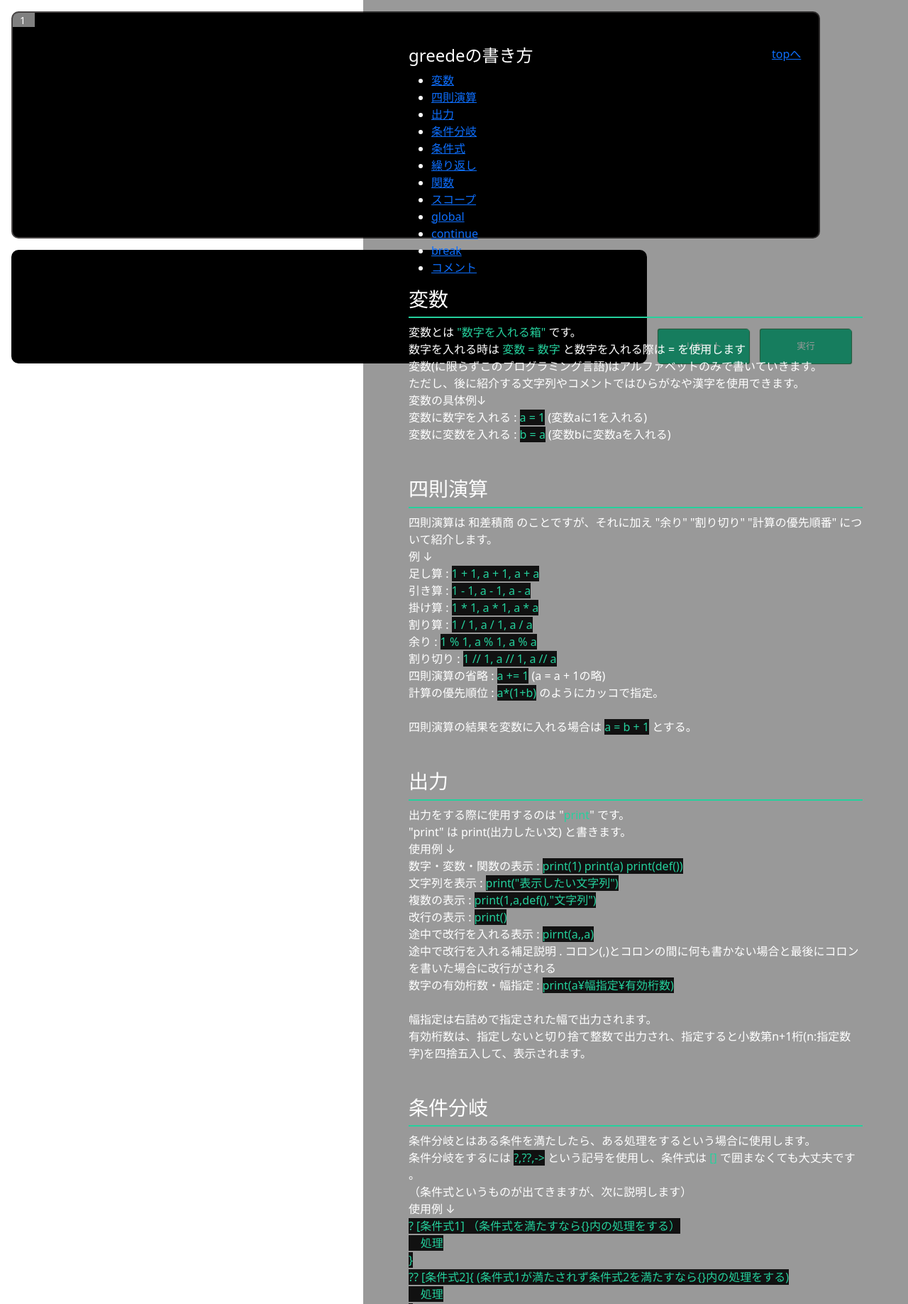
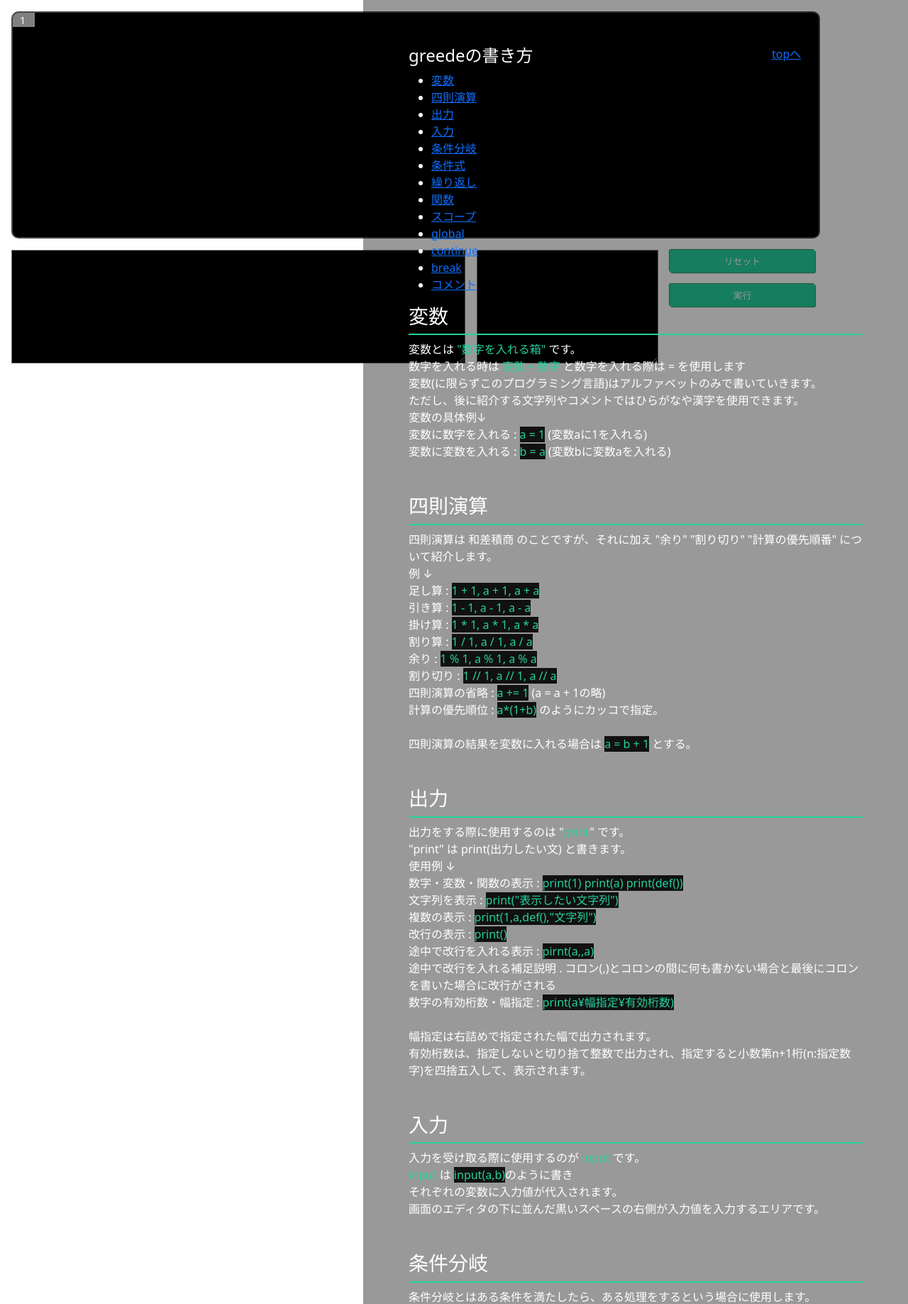
Before and after one commit to sugu24/u22-programming-contest-work, a Django app: page /editor/ in a window 1280 px wide, after a click that opens the changed part. Shown: the part 48-1885 px from the top of the page at 71% size. Run offline with Django 3.2, Linux system fonts and the light colour scheme.

Commit message:
full commit

```diff
--- a/projectpost/models.py
+++ b/projectpost/models.py
@@ -21,6 +21,7 @@ class QuestionModel(models.Model):
     title = models.CharField(max_length=30)
     question = models.CharField(max_length=200)
     answer = models.TextField()
+    input = models.TextField(default="")
     ac_member = models.TextField(default="")
     submit_member = models.TextField(default="")
 
--- a/projectpost/views.py
+++ b/projectpost/views.py
@@ -1,6 +1,4 @@
-from re import sub
 import string, random, subprocess
-from sys import stdout
 import threading
 from channels.layers import get_channel_layer
 from django.shortcuts import render, redirect
@@ -39,14 +37,19 @@ def selectView(request):
 
 
 def editorView(request):
-    def resultProgram(file_name, program):
+    def resultProgram(program, input_data, file_name):
         gd_name = file_name + ".gd"
         ll_name = file_name + ".ll"
+        input_name = file_name + '.txt'
         subprocess.run(['touch', '{}'.format(gd_name)])
         with open('{}'.format(gd_name), 'w') as fp:
             fp.write(program)
 
-        debug = subprocess.Popen(['dcc', '{}'.format(gd_name), '-o', '{}'.format(ll_name)], encoding='utf-8', stderr=subprocess.PIPE)
+        subprocess.run(['touch', '{}'.format(input_name)])
+        with open('{}'.format(input_name), 'w') as fp:
+            fp.write(input_data)
+
+        debug = subprocess.Popen(['dcc', '{}'.format(gd_name), '-o', '{}'.format(ll_name)], encoding='utf-8', stdout=subprocess.PIPE, stderr=subprocess.PIPE)
         timer = threading.Timer(1, debug.kill)
         try:
             timer.start()
@@ -56,38 +59,51 @@ def editorView(request):
             if debug_out is None and debug_error is None:
                 return "error"
 
-        subprocess.run(['rm', '{}'.format(gd_name)])
+        subprocess.Popen(['rm', '{}'.format(gd_name)])
         if len(debug_error) == 0:
-            exec = subprocess.Popen(['lli', '{}'.format(ll_name)], encoding='utf-8', stdout=subprocess.PIPE)
+            exec = subprocess.Popen(['lli', '{}'.format(ll_name), '<', '{}'.format(input_data)], encoding='utf-8', stdout=subprocess.PIPE, stderr=subprocess.PIPE)
             timer = threading.Timer(1, exec.kill)
             try:
                 timer.start()
                 result, error =  exec.communicate()
             finally:
                 timer.cancel()
-                subprocess.Popen(['rm', '{}'.format(ll_name)])
+                subprocess.Popen(['rm', '{}'.format(ll_name), '{}'.format(input_name)])
                 if result is None and error is None:
-                    return "実行時間が長すぎます。無限ループになっている可能性があります。"
+                    return "実行時間が長すぎます。無限ループか入力待ちの可能性があります。"
             return result
         else:
             return debug_error
 
+    def checkAnswer(a,b):
+        a_cut_index = 1
+        while len(a) > a_cut_index and ord(a[len(a)-a_cut_index]) != 10:
+            a_cut_index += 1
+        if len(a) == a_cut_index:a_cut_index = 0
+
+        b_cut_index = 1
+        while len(b) > b_cut_index and ord(b[len(b)-b_cut_index]) != 10:
+            b_cut_index += 1
+        if len(b) == b_cut_index:b_cut_index = 0
+
+        if a[:len(a)-a_cut_index] == b[:len(b)-b_cut_index]:return True
+        else: return False
+
 
     if request.method == 'POST':
         program = request.POST.get('program_data')
+        type = request.POST.get('type')
         file_name = "".join([random.choice(string.ascii_letters+string.digits) for i in range(10)])
-        result = resultProgram(file_name, program)
-        d = {'result': result}
-
-        if request.user.is_authenticated:
-            # acしたらadminScreenとQuestionModelに
+        if type == 'submit' and request.user.is_authenticated:
             try:
                 user_object = UserModel.objects.get(user=request.user)
                 if user_object.join_group is not None:
                     group_object = user_object.join_group
                     question_object = QuestionModel.objects.get(pk=group_object.focus_question)
+                    input_data = question_object.input
+                    result = resultProgram(program, input_data, file_name)
 
-                    if question_object.answer == result:
+                    if checkAnswer(question_object.answer, result):
                         channel_name = user_object.join_group.admin_name + '_' + user_object.join_group.group_name + '_adminScreen'
                         async_to_sync(channel_layer.group_send)(
                             channel_name,{
@@ -101,18 +117,30 @@ def editorView(request):
                         question_object.ac_member = question_object.ac_member + user_object.user.username + ','
                         async_to_sync(channel_layer.group_send)(
                             channel_name,{
-                                "type": "send_datas",
+                                "type": "send_data",
                                 "flag": "ac_member",
-                                "message1": user_object.user.username,
-                                "message2": UserModel.objects.filter(join_group=group_object).count()
+                                "message": user_object.user.username
                             }
                         )
+                        result = "正解"
+                    else:
+                        result = "不正解"
                     question_object.submit_member = question_object.submit_member + user_object.user.username + ','
                     question_object.save()
+                else:
+                    result ="グループに参加していません"
             except ObjectDoesNotExist:
-                pass
-
-        return JsonResponse(d)
+                result = "問題が設定されていません"
+            d = {'result': result}
+            return JsonResponse(d)
+        elif type == 'exec':
+            input_data = request.POST.get('input_data')
+            result = resultProgram(program, input_data, file_name)
+            d = {'result':result}
+            return JsonResponse(d)
+        else:
+            d = {'result': "実行されませんでした"}
+            return JsonResponse(d)
     elif request.user.is_authenticated:
         object = UserModel.objects.get(user=request.user)
         if object.join_group is None:
@@ -149,8 +177,24 @@ def joinGroupView(request):
                             "message": user_object.user.username,
                         }
                     )
+                    channel_name = joined_group.admin_name + '_' + joined_group.group_name + '_show'
+                    async_to_sync(channel_layer.group_send)(
+                        channel_name,{
+                            "type": "send_data",
+                            "flag": "remove_member",
+                            "message": user_object.user.username
+                        }
+                    )
 
                 channel_name = user_object.join_group.admin_name + '_' + user_object.join_group.group_name + '_adminScreen'
+                async_to_sync(channel_layer.group_send)(
+                    channel_name,{
+                        "type": "send_data",
+                        "flag": "join_member",
+                        "message": user_object.user.username
+                    }
+                )
+                channel_name = user_object.join_group.admin_name + '_' + user_object.join_group.group_name + '_show'
                 async_to_sync(channel_layer.group_send)(
                     channel_name,{
                         "type": "send_data",
@@ -269,8 +313,8 @@ def createdGroupView(request):
 @login_required
 def adminScreenView(request,pk):
     group_object = GroupModel.objects.get(pk=pk)
+    if group_object.admin != request.user:return redirect('select')
 
-    if group_object.admin != request.user:return redirect('select')
     if request.method == 'POST':
         type = request.POST.get('type')
         if 'dissolution' in request.POST:
@@ -280,11 +324,14 @@ def adminScreenView(request,pk):
             question = request.POST.get('question')
             title = request.POST.get('title')
             answer = request.POST.get('answer')
+            input = request.POST.get('input')
+            if input is None: input = ""
             question_object = QuestionModel.objects.create(
                 group = group_object,
                 title = title,
                 question = question,
-                answer = answer
+                answer = answer,
+                input = input
             )
             question_object.save()
             group_object.focus_question = question_object.pk
@@ -306,10 +353,13 @@ def adminScreenView(request,pk):
             question = request.POST.get('question')
             title = request.POST.get('title')
             answer = request.POST.get('answer')
+            input = request.POST.get('input')
+            if input is None:input = ""
             question_object = QuestionModel.objects.get(pk=group_object.focus_question)
             question_object.question = question
             question_object.title = title
             question_object.answer = answer
+            question_object.input = input
             question_object.save()
             d = {'result': True}
 
@@ -325,24 +375,27 @@ def adminScreenView(request,pk):
             return JsonResponse(d)
         elif type == 'ajax-submit-select-question':
             select_question_id = int(request.POST.get('select_question_id'))
-            group_object.focus_question = select_question_id
+            try:
+                select_question = QuestionModel.objects.get(pk=select_question_id)
+            except ObjectDoesNotExist:
+                return JsonResponse({"type":"error","error":"問題が見つかりませんでした"})
+            group_object.focus_question = select_question.pk
             group_object.save()
-            select_question = QuestionModel.objects.get(pk=select_question_id)
             title = select_question.title
             question = select_question.question
             answer = select_question.answer
+            input = select_question.input
             focus_question = str(select_question_id) + ' . ' + title
             ac_members = select_question.ac_member
-            d = {'title':title, 'question':question, 'answer':answer, 'focus_question': focus_question, 'ac_members': ac_members}
+            d = {'type':'correct', 'title':title, 'question':question, 'answer':answer, 'input': input, 'focus_question': focus_question, 'ac_members': ac_members}
 
             channel_name = group_object.admin_name + '_' + group_object.group_name + '_show'
             async_to_sync(channel_layer.group_send)(
                 channel_name,{
-                    "type": "send_data_three",
+                    "type": "send_datas",
                     "flag": "select_question",
                     "message1": select_question.question,
-                    "message2": select_question.ac_member,
-                    "message3": UserModel.objects.filter(join_group=group_object).count()
+                    "message2": select_question.ac_member
                 }
             )
 
@@ -357,6 +410,7 @@ def adminScreenView(request,pk):
         title = ''
         question = ''
         answer = ''
+        input = ''
 
         if focus_q == -1:
             focus_q = "なし"
@@ -365,16 +419,16 @@ def adminScreenView(request,pk):
             title = select_question.title
             question = select_question.question
             answer = select_question.answer
+            input = select_question.input
             focus_q = str(focus_q) + ' . ' + QuestionModel.objects.get(pk=focus_q).title
 
             channel_name = group_object.admin_name + '_' + group_object.group_name + '_show'
             async_to_sync(channel_layer.group_send)(
                 channel_name,{
-                    "type": "send_data_three",
+                    "type": "send_datas",
                     "flag": "select_question",
                     "message1": select_question.question,
-                    "message2": select_question.ac_member,
-                    "message3": UserModel.objects.filter(join_group=group_object).count()
+                    "message2": select_question.ac_member
                 }
             )
 
@@ -386,7 +440,7 @@ def adminScreenView(request,pk):
 
         return render(request, 'adminScreen.html', {'join_password': join_password,'screen_password': screen_password,\
              'group_name': group_name, 'focus_question':focus_q, 'created_questions': created_questions, 'title':title,\
-                  'question':question, 'answer':answer, 'member_list':member_list, 'ac_members': ac_members})
+                  'question':question, 'answer':answer, 'input':input, 'member_list':member_list, 'ac_members': ac_members})
 
 
 @login_required
@@ -411,7 +465,8 @@ def showView(request, pk):
         group_object = GroupModel.objects.get(pk=pk)
     except ObjectDoesNotExist:
         return redirect('select')
-    if request.user != group_object.admin: return redirect('select')
+    if request.user != group_object.admin:
+        return redirect('select')
     group_name = group_object.group_name
     try:
         question_object = QuestionModel.objects.get(pk=group_object.focus_question)
@@ -420,10 +475,13 @@ def showView(request, pk):
 
     if request.method == 'POST':
         type = request.POST.get('type')
-        if type == 'ajax-get-ac-parsent':
+        if type == 'ajax_get_member':
             ac_member = question_object.ac_member
-            join_member = UserModel.objects.filter(join_group=group_object).count()
-            d = {'ac_member':ac_member, 'join_member': join_member}
+            join_member = UserModel.objects.filter(join_group=group_object)
+            join_members = []
+            for i in join_member:
+                join_members.append(i.user.username)
+            d = {'ac_member':ac_member, 'join_member': join_members}
             return JsonResponse(d)
     else:
         question = question_object.question
@@ -433,6 +491,8 @@ def showView(request, pk):
 @login_required
 def createSpreadsheetView(request, pk):
     group_object = GroupModel.objects.get(pk=pk)
+    if group_object.admin != request.user:
+        return redirect('select')
     if request.method == 'POST':
         group_object.delete()
         return redirect('select')
--- a/static/adminScreen.css
+++ b/static/adminScreen.css
@@ -10,6 +10,10 @@ body{
     padding-top: 2rem
 }
 
+#error{
+    color:red;
+    text-align: center;
+}
 
 .group_infomation{
     display: flex;
--- a/static/createSpreadsheet.js
+++ b/static/createSpreadsheet.js
@@ -66,7 +66,10 @@ var createSpreadsheet = function(){
         Object.keys(member_dict).forEach(function(key){
             data.push([key, member_dict[key][0], member_dict[key][1]])
         })
-        jexcelData = jexcel(table, {data:data})
+        jexcelData = jexcel(table, {
+            data:data,
+            columns:[{width:100},{width:100},{width:100}]
+        })
         i += 1
         download.hidden = false
         undownload.hidden = false
--- a/static/editor.css
+++ b/static/editor.css
@@ -116,20 +116,33 @@ body{
 }
 
 #output{
-    width: 70%;
+    width: 50%;
     height: 10rem;
     background-color: black;
-    border-radius: 10px;
     color: white;
+    margin-right: 1rem;
+    overflow-y: scroll;
+}
+
+#input{
+    width: 20%;
+    height: 10rem;
+    background-color: black;
+    color:white;
+    overflow-y: scroll;
+}
+
+.btns{
+    width: 20%;
 }
 
 .btn{
-    width: 10%;
-    height: 3rem;
+    width: 80%;
+    height: 2rem;
     background-color: rgb(37, 209, 157);;
     border-radius: 3px;
     box-shadow: 1px 1px 1px seagreen, -1px -1px 1px seagreen;
-    margin-left: 1rem;
+    margin: 0 1rem 1rem 1rem;
     font-size: 1vw;
     color: white;
     margin-top: auto;
--- a/static/editor.js
+++ b/static/editor.js
@@ -435,15 +435,45 @@ var deleteOutput = function(){
 }
 
 // ---------------- submit program ---------------- //
-$('#ajax_submit').on('submit', function(e) {
+var getProgram = function(){
+    var whole_program = "";
+    [].forEach.call(editor.childNodes, function(elm){
+        whole_program += elm.innerText
+        if(elm.innerText != "\n")whole_program += "\n";
+    });
+    return whole_program
+}
+
+
+$('#ajax_exec').on('submit', function(e) {
     e.preventDefault()
+    var program = getProgram()
+    var input = document.getElementById('input').value
     $.ajax({
         'url': '',
         'type': 'POST',
-        'data': {'program_data': $('#editor').text()},
+        'data': {'type': 'exec', 'program_data': program, 'input_data': input},
         'dataType': 'json'
     })
     .done(function(response){
-        document.getElementById("output").innerText += response.result
+        var time_data = new Date()
+        var string = time_data.getHours() + ':' + time_data.getMinutes() + ':' + time_data.getSeconds() + '>\n' + response.result + "\n\n"
+        document.getElementById("output").innerHTML = string + document.getElementById("output").innerHTML
     })
 })
+
+$('#ajax_submit').on('submit', function(e) {
+    e.preventDefault()
+    var program = getProgram()
+    $.ajax({
+        'url': '',
+        'type': 'POST',
+        'data': {'type': 'submit','program_data': program},
+        'dataType': 'json'
+    })
+    .done(function(response){
+        var time_data = new Date()
+        var string = time_data.getHours() + ':' + time_data.getMinutes() + ':' + time_data.getSeconds() + '>\n' + response.result + "\n\n"
+        document.getElementById("output").innerHTML = string + document.getElementById("output").innerHTML
+    })
+})
--- a/templates/editor.html
+++ b/templates/editor.html
@@ -31,6 +31,7 @@
                     <li><a href="#var-syntax">変数</a></li>
                     <li><a href="#calc-syntax">四則演算</a></li>
                     <li><a href="#print-syntax">出力</a></li>
+                    <li><a href="#input-syntax">入力</a></li>
                     <li><a href="#if-syntax">条件分岐</a></li>
                     <li><a href="#torf-syntax">条件式</a></li>
                     <li><a href="#loop-syntax">繰り返し</a></li>
@@ -93,6 +94,17 @@
                         </span>
                         <br>幅指定は右詰めで指定された幅で出力されます。<br>
                         有効桁数は、指定しないと切り捨て整数で出力され、指定すると小数第n+1桁(n:指定数字)を四捨五入して、表示されます。<br>
+                        <br>
+                        <br>
+                    </div>
+                </div>
+                <div class="syntax" id="input-syntax">
+                    <h3 class="heading">入力</h3>
+                    <div class="contetns">
+                        入力を受け取る際に使用するのが <span class="strong">input</span> です。<br>
+                        <span class="strong">input</span> は <span class="code">input(a,b)</span>のように書き<br>
+                        それぞれの変数に入力値が代入されます。<br>
+                        画面のエディタの下に並んだ黒いスペースの右側が入力値を入力するエリアです。<br>
                         <br>
                         <br>
                     </div>
@@ -312,18 +324,27 @@
     </div>
 </header>
 
-<form id="ajax_submit" action='' method="POST" >{% csrf_token %}
+
 <div class="container" id="editor-area">
     <div id="lines"><div id="num0" class="focusline">1</div></div>
     <div id="editor" contenteditable="true" spellcheck="false"><div id="line0"><br></div></div>
 </div>
 
 <div class="function">
-        <div id="output" contenteditable="false" spellcheck="false"></div>
+    <textarea readonly name="output" id="output" cols="30" rows="10"></textarea>
+    <textarea name="input" id="input" cols="30" rows="10"></textarea>
+    <div class="btns">
         <button class="btn btn-delete" type="reset" onclick="deleteOutput()">リセット</button>
+        <form id="ajax_exec" action="" method="POST">{% csrf_token %}
             <button class="btn btn-execute" type="submit" name="program_data">実行</button>
+        </form>
+        {% if join_group %}
+        <form id="ajax_submit" action="" method="POST">
+            <button class="btn btn-submit" type="submit" name="program_submit">提出</button>
+        </form>
+        {% endif %}
     </div>
-</form>
+</div>
 
 <script src="https://cdnjs.cloudflare.com/ajax/libs/jquery/3.3.1/jquery.min.js"></script>
 <script>
```
Also changed, not shown: projectpost/consumers.py (+0 -9 lines), static/adminScreen.js (+65 -30 lines), static/show.js (+67 -19 lines), templates/adminScreen.html (+6 -2 lines), db.sqlite3, projectpost/migrations/0035_questionmodel_input.py (added), projectpost/migrations/0036_alter_questionmodel_input.py (added), projectpost/migrations/0037_alter_questionmodel_input.py (added). Lines whose indentation alone changed are shown as unchanged.
